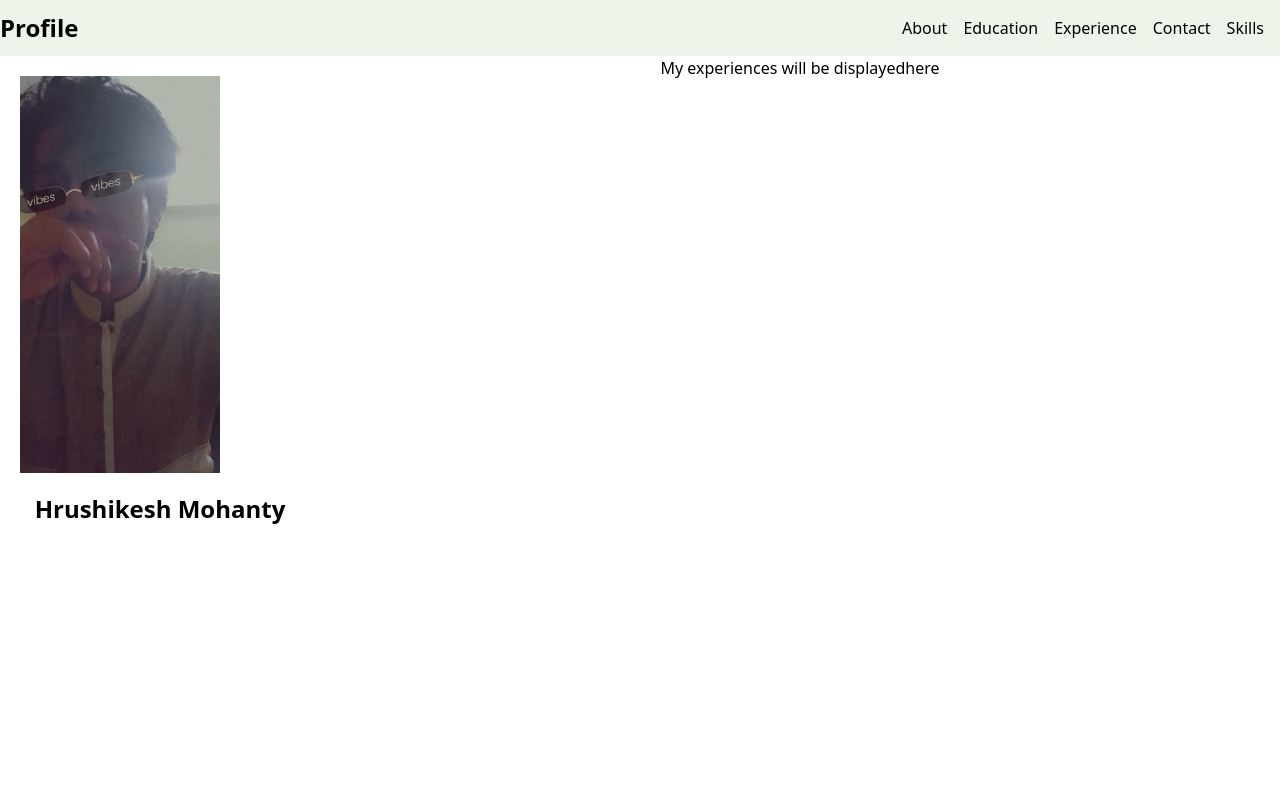
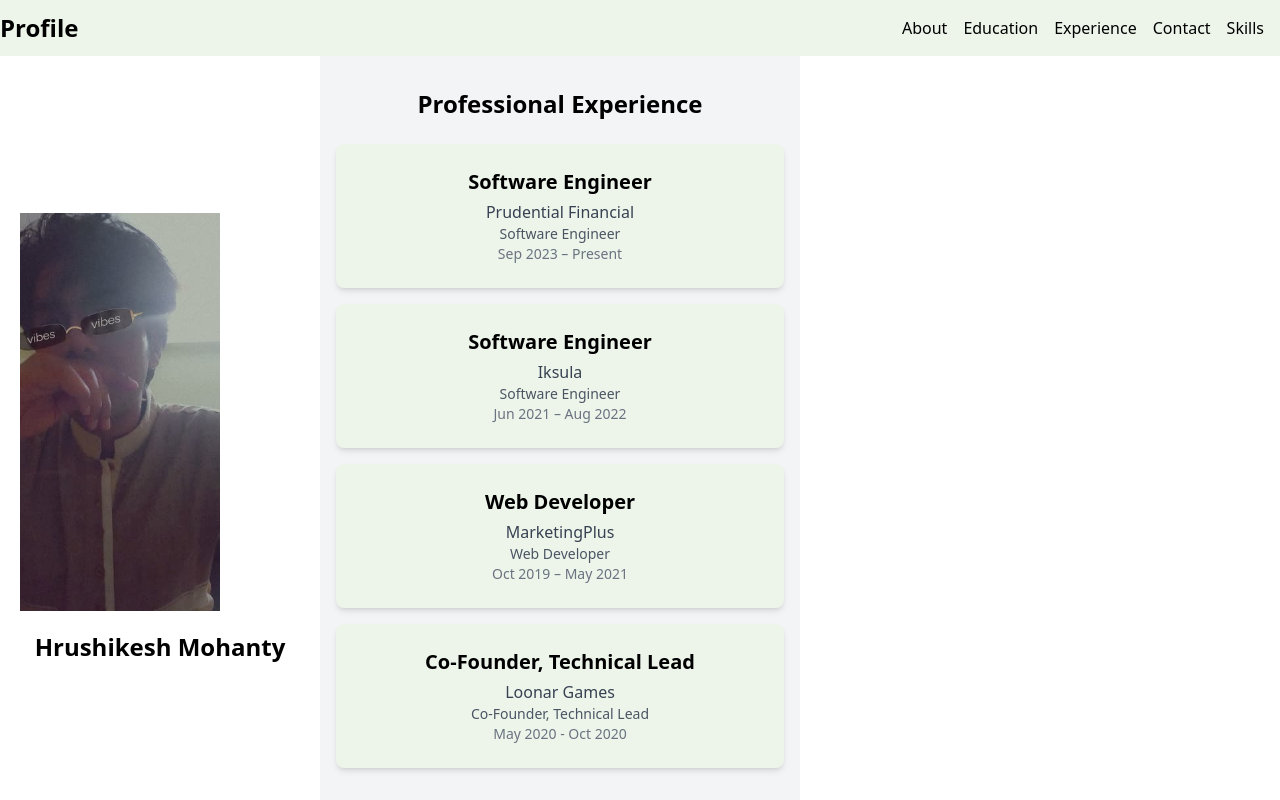
Before and after one commit to kakarot98/portfolio, a React (Vite) app: page /experience in a window 1280 px wide. Built offline with nearby package versions, Linux system fonts and the light colour scheme.

Commit message:
added experience section

```diff
--- a/src/components/Experience.jsx
+++ /dev/null
@@ -1,9 +0,0 @@
-import React from 'react'
-
-const Experience = () => {
-  return (
-    <div>My experiences will be displayedhere</div>
-  )
-}
-
-export default Experience
--- /dev/null
+++ b/src/components/experience/Experience.jsx
@@ -0,0 +1,100 @@
+import React, { useState } from 'react';
+import ExperienceCard from './ExperienceCard';
+import ExperienceModal from './ExperienceModal';
+
+const experienceData = [
+  {
+    title: 'Software Engineer',
+    company: 'Prudential Financial',
+    position: 'Software Engineer',
+    dates: 'Sep 2023 – Present',
+    details: [
+      'Engineered and optimized frontend pages fetching real-time stock prices every 5 seconds with asynchronous API calls using React Hooks in TypeScript, Material UI and DOM manipulation, making work efficient for Portfolio Managers by 40%',
+      'Facilitated SCRUM ceremonies in Agile environment, achieving 76% sprint goal completion, which increased team productivity',
+      'Constructed unit tests using Jest; performed comprehensive code and design reviews, boosting test coverage by 52%',
+      'Monitored and improved code quality adhering to DRY principle across the React codebase with ESLint, improved overall codebase health and with 30% reduction in code review time',
+    ],
+  },
+  {
+    title: 'Software Engineer',
+    company: 'Iksula',
+    position: 'Software Engineer',
+    dates: 'Jun 2021 – Aug 2022',
+    details: [
+      'Directed a team of 5 developers through the development lifecycle, delivered the project 6 days ahead, allowing extended testing',
+      'Optimized JSON API handling using middleware Redux-saga and Redux-thunk, improving system performance by 15%',
+      'Upgraded existing e-commerce components into mobile-friendly designs, improving user experience and page visits by 65%',
+      'Implemented Server-Side Rendering in NextJS, reducing build time by 25% and slashing initial load time from 7 to 3 seconds',
+      'Modeled and translated UI/UX designs to responsive user interfaces, with Tailwind for large-scale beauty and fashion e-commerce brands using React.js, with a 30% improvement in user engagement',
+    ],
+  },
+  {
+    title: 'Web Developer',
+    company: 'MarketingPlus',
+    position: 'Web Developer',
+    dates: 'Oct 2019 – May 2021',
+    details: [
+      'Architected landing pages for small businesses using HTML5, CSS3, JavaScript, and ReactJS, boosting client online engagement',
+      'Configured Node.js server-side application using CI/CD pipeline in GitHub Actions, detecting 40% more bugs in release cycles',
+      'Partnered on 8 projects using Git and BitBucket, handled tickets using JIRA, ensuring seamless communication',
+      'Formulated backend API endpoints using Python (Flask) to fetch all emails and polarity scores to get feedback visuals faster by 50%',
+      'Performed rigorous unit testing with React Testing Library and hosted Next.js site on Vercel, reducing post-deployment bugs by 58%',
+      'Coordinated cross-functional teams to develop class management application, achieving 90% usage increase in 2 months',
+      'Customized ReactJS and Node.js web-app components, achieving a 20% increase in speed and bug-free performance',
+      'Integrated React-router, Apollo Client for GraphQL and server endpoints in Express.js reducing RESTful API response time by 53%',
+    ],
+  },
+  {
+    title: 'Co-Founder, Technical Lead',
+    company: 'Loonar Games',
+    position: 'Co-Founder, Technical Lead',
+    dates: 'May 2020 - Oct 2020',
+    details: [
+      'Co-founded a bootstrapped game development studio, defined Business Plans and Product Roadmap, leading the design and development of engaging mobile games with over 50,000+ downloads',
+      'Incorporated Agile methodologies like SCRUM cycles and Kanban methodology, resulting in a 25% increase in efficiency',
+      'Developed mobile games in Unity3D game engine using C# with Object Oriented Concepts (OOPs)',
+      'Crafted visually appealing website under accessibility standards (WCAG) using MERN stack and MVC architecture and React Native in a Test-Driven Development environment suitable to the business case, leading to 75% user retention rate',
+      'Conceptualized front-end architecture and led requirement gathering meetings with stakeholders, aligning project goals effectively and increased the downloads by 1000+ in first week',
+    ],
+  },
+];
+
+const Experience = () => {
+
+  const [selectedExperience, setSelectedExperience] = useState(null);
+  const [isModalOpen, setIsModalOpen] = useState(false);
+
+  const handleCardClick = (experience) => {
+    setSelectedExperience(experience);
+    setIsModalOpen(true);
+  };
+
+  const handleCloseModal = () => {
+    setSelectedExperience(null);
+    setIsModalOpen(false);
+  };
+
+
+  return (
+    <section className="py-8 px-4 bg-gray-100 w-full md:w-1/2">
+      <h2 className="text-2xl font-bold mb-6 text-center">Professional Experience</h2>
+      <div className="space-y-4">
+        {experienceData.map((exp, index) => (
+          <ExperienceCard
+            key={index}
+            experience={exp}
+            onClick={() => handleCardClick(exp)}
+          />
+        ))}
+      </div>
+
+      <ExperienceModal
+        isOpen={isModalOpen}
+        onClose={handleCloseModal}
+        experience={selectedExperience}
+      />
+    </section>
+  );
+}
+
+export default Experience
--- /dev/null
+++ b/src/components/experience/ExperienceCard.jsx
@@ -0,0 +1,20 @@
+import React from 'react'
+
+function ExperienceCard({ experience, onClick }) {
+  const { title, company, position, dates } = experience;
+
+  return (
+    <div
+      className="bg-white shadow-md rounded-lg p-6 mb-4 cursor-pointer hover:bg-#edf5eb transition-colors duration-200"
+      onClick={onClick}
+      style={{ backgroundColor: '#edf5eb' }}
+    >
+      <h3 className="text-xl font-semibold mb-1">{title}</h3>
+      <p className="text-md font-medium text-gray-700">{company}</p>
+      <p className="text-sm text-gray-600">{position}</p>
+      <p className="text-sm text-gray-500">{dates}</p>
+    </div>
+  )
+}
+
+export default ExperienceCard
--- /dev/null
+++ b/src/components/experience/ExperienceModal.jsx
@@ -0,0 +1,30 @@
+import React from 'react';
+
+const ExperienceModal = ({ isOpen, onClose, experience }) => {
+  if (!isOpen || !experience) return null;
+
+  const { title, company, position, dates, details } = experience;
+
+  return (
+    <div className="fixed inset-0 z-50 flex items-center justify-center bg-black bg-opacity-50">
+      <div className="bg-white rounded-lg shadow-lg w-11/12 max-w-2xl p-6 relative">
+        <button
+          className="absolute top-4 right-4 text-gray-500 hover:text-gray-700"
+          onClick={onClose}
+        >
+          &times;
+        </button>
+        <h2 className="text-2xl font-semibold mb-2">{title}</h2>
+        <p className="text-md font-medium text-gray-700">{company}</p>
+        <p className="text-sm text-gray-600 mb-4">{position} | {dates}</p>
+        <ul className="list-disc list-inside text-sm text-gray-700 space-y-2">
+          {details.map((item, index) => (
+            <li key={index}>{item}</li>
+          ))}
+        </ul>
+      </div>
+    </div>
+  );
+};
+
+export default ExperienceModal;
--- a/src/components/navbar/Navbar.jsx
+++ b/src/components/navbar/Navbar.jsx
@@ -1,7 +1,7 @@
 import React from 'react'
 import Contact from '../Contact';
 import Education from '../education/Education';
-import Experience from '../Experience';
+import Experience from '../experience/Experience';
 import Skills from '../Skills';
 import { Link } from 'react-router-dom';
 import About from '../About';
--- a/src/main.jsx
+++ b/src/main.jsx
@@ -6,7 +6,7 @@ import App from './App.jsx'
 import About from './components/About.jsx'
 import Contact from './components/Contact.jsx'
 import Education from './components/education/Education.jsx'
-import Experience from './components/Experience.jsx'
+import Experience from './components/experience/Experience.jsx'
 import Skills from './components/Skills.jsx'
 
 const router = createBrowserRouter([{
```
